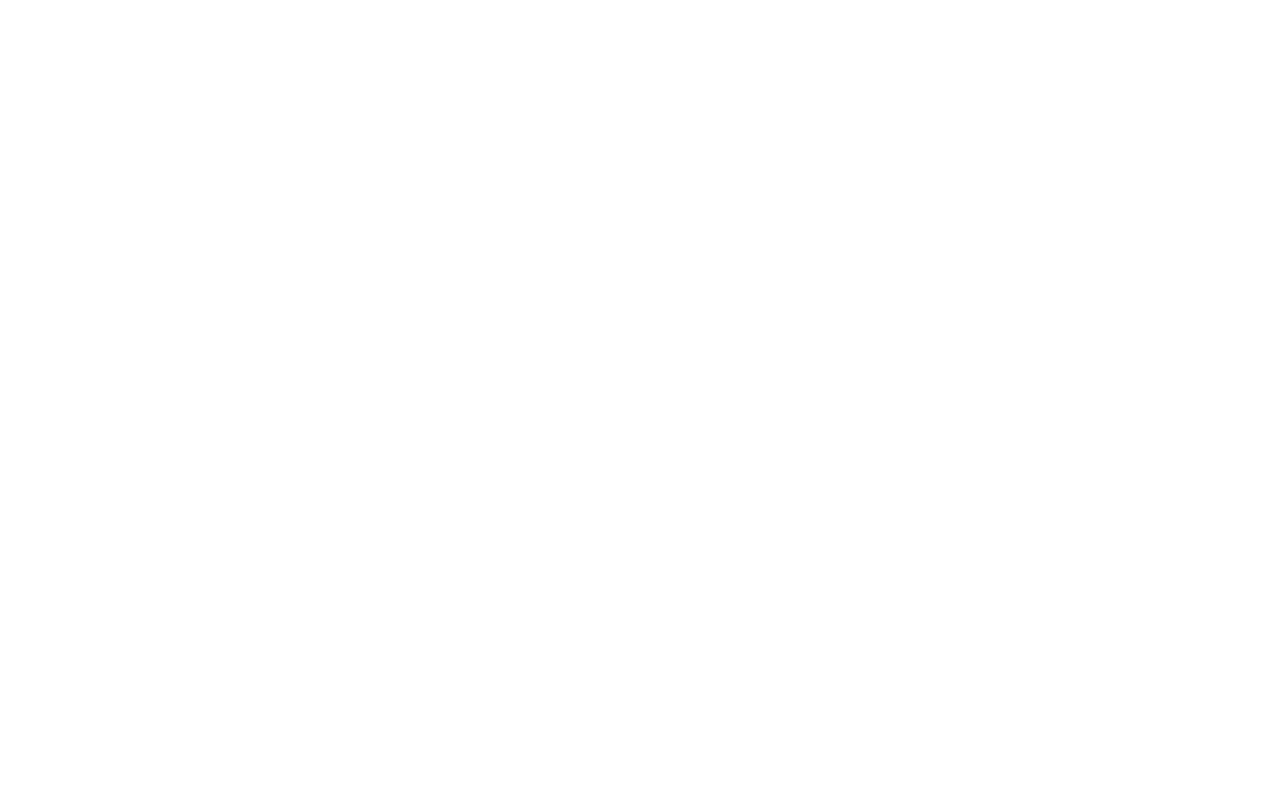
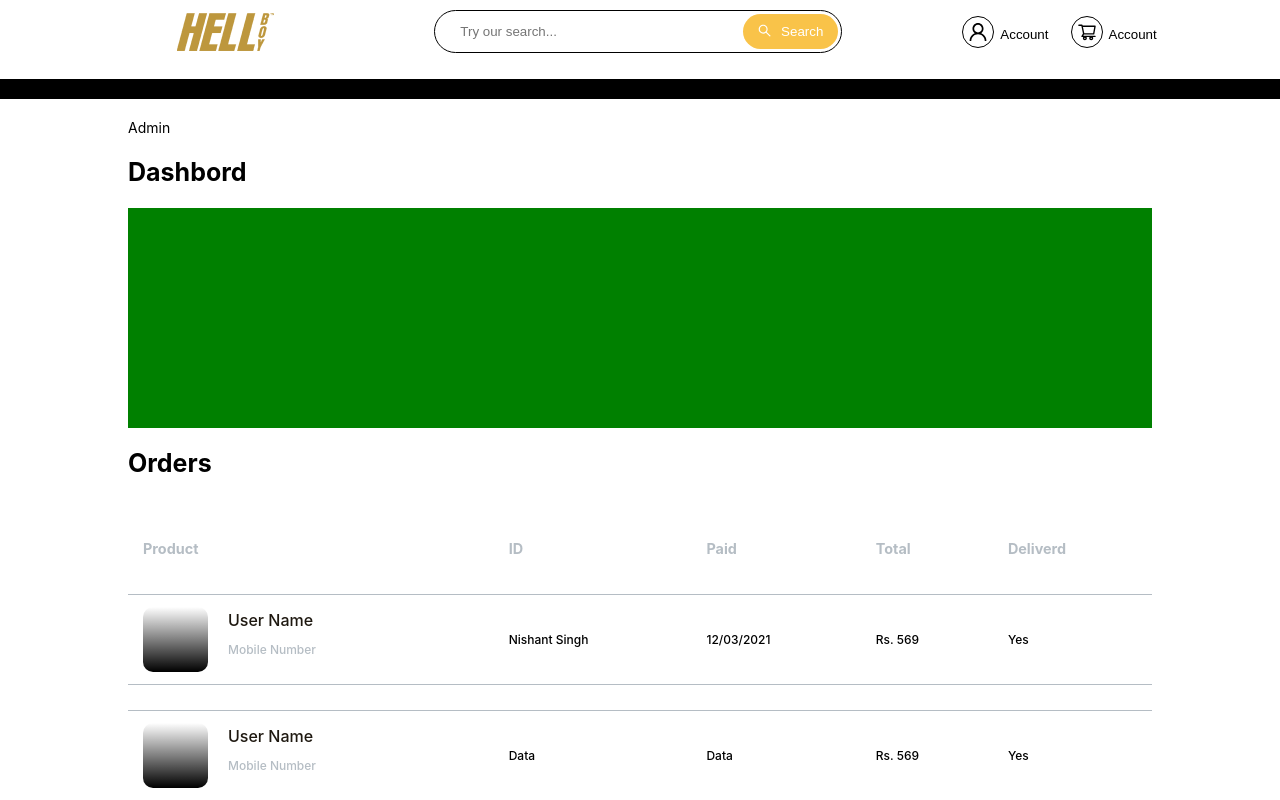
Before and after one commit to Utkarsh-88034/saddweb-ecom, a React (Create React App) app: page /admin/Dashbord in a window 1280 px wide. Before the commit this address had no page. Shown: the top 800 px of the page. Built offline with nearby package versions, Linux system fonts and the light colour scheme.

Commit message:
Dashbord  page update

```diff
--- a/src/App.js
+++ b/src/App.js
@@ -12,6 +12,7 @@
 import ProductDetails from "./views/productDetails";
 import { BrowserRouter, Route, Routes } from "react-router-dom";
 import Checkout from "./views/Checkout";
+import Dashbord from "./views/Dashbord";
 function App() {
   return (
     <BrowserRouter>
@@ -26,6 +27,8 @@
           <Route path="admin/user" element={<User />} />
           <Route path="admin/addproduct" element={<ProductDetails />} />
           <Route path="admin/product" element={<Admin />} />
+          <Route path="admin/Dashbord" element={<Dashbord/>} />
+
         </Routes>
       </div>
     </BrowserRouter>
--- /dev/null
+++ b/src/components/OrderTable/TableRow.jsx
@@ -0,0 +1,73 @@
+import React from "react";
+import styled from "styled-components";
+import OptionVector from "../../assets/images/optionvector.png";
+const TableRow = ({ProductName,ProductDesc,ID,Paid,Total,Deliverd }) => {
+
+  const TD = styled.td`
+    padding: 12px 15px;
+    border-top: 1px solid #b5bdc4;
+    border-bottom: 1px solid #b5bdc4;
+    font-weight: 500;
+font-size: 12px;
+  `;
+  const TdContainer = styled.div`
+    display: flex;
+    // justify-content: space-between;
+    align-items: center;
+  `;
+  const Span = styled.span`
+    background: linear-gradient(180deg, rgba(0, 0, 0, 0) 0%, #000000 100%);
+    width: 65px;
+    height: 65px;
+    border-radius: 10px;
+    margin-right: 20px;
+  `;
+  const TR = styled.tr`
+    border: 1px solid #b5bdc4;
+    border-radius: 12px;
+  `;
+
+  const OptionVec = styled.img``;
+  return (
+    <TR>
+      <TD>
+        <TdContainer>
+          <Span></Span>
+          <div
+            style={{
+              display: "flex",
+              flexDirection: "column",
+              justifyContent: "center",
+            }}
+          >
+            <p
+              style={{
+                margin: "0px",
+                color: "#1E1810",
+                fontSize: "16px",
+              }}
+            >
+              {ProductName}
+            </p>
+            <p
+              style={{
+                color: "#B5BDC4",
+                fontSize: "12px",
+              }}
+            >
+              {ProductDesc}
+            </p>
+          </div>
+        </TdContainer>
+      </TD>
+      <TD>{ID}</TD>
+      <TD>{Paid}</TD>
+      <TD>{Total}</TD>
+      <TD>{Deliverd}</TD>
+
+
+    </TR>
+  );
+};
+
+export default TableRow;
--- /dev/null
+++ b/src/views/Dashbord.jsx
@@ -0,0 +1,91 @@
+import React from 'react'
+import BottomNav from "../components/Navbar/BottomNav";
+import TopNav from "../components/Navbar/TopNav";
+import styled from "styled-components";
+import Footer from "../components/Footer/Footer";
+import TableRow from '../components/OrderTable/TableRow';
+
+const Dashbord = () => {
+    const ProductContainer = styled.div`
+    width: 80%;
+    // border: 1px solid black;
+    margin: 20px auto;
+    margin-bottom: 200px;
+  `;
+  const Span =styled.div`
+  width:100%;
+  height:220px;
+  background:green;
+  `
+  const Table = styled.table`
+  border-collapse: separate;
+  margin: 25px 0;
+  font-size: 0.9rem;
+  min-width: 400px;
+  width: 100%;
+  border-spacing: 0 25px;
+`;
+const TH = styled.th`
+  padding: 12px 15px;
+  color: #b5bdc4;
+`;
+const TBody = styled.tbody``;
+
+  return (
+ <>
+ <TopNav/>
+ <BottomNav/>
+ <ProductContainer>
+ <p
+          style={{
+            fontWeight: "400",
+            fontSize: "14px",
+            color: "#000000",
+          }}
+        >
+          Admin
+        </p>
+        <h2 style={{  fontSize: "25px",fontWeight:'700'}}>Dashbord</h2>
+        <Span></Span>
+        <h2 style={{  fontSize: "25px",fontWeight:'700'}}>Orders</h2>
+<Table>
+<thead>
+            <tr
+              style={{
+                textAlign: "left",
+              }}
+            >
+              <TH>Product</TH>
+              <TH>ID</TH>
+              <TH>Paid</TH>
+              <TH>Total</TH>
+              <TH>Deliverd</TH>
+
+            </tr>
+          </thead>
+<TBody>
+<TableRow
+              ProductName={"User Name"}
+              ProductDesc={"Mobile Number"}
+              ID={"Nishant Singh"}
+              Paid={"12/03/2021"}
+              Total={'Rs. 569'}
+              Deliverd={'Yes'}
+            />
+            <TableRow
+              ProductName={"User Name"}
+              ProductDesc={"Mobile Number"}
+              ID={"Data"}
+              Paid={"Data"}
+              Total={'Rs. 569'}
+              Deliverd={'Yes'}
+            />
+</TBody>
+</Table>
+ </ProductContainer>
+<Footer/>
+  </>
+  )
+}
+
+export default Dashbord
```
